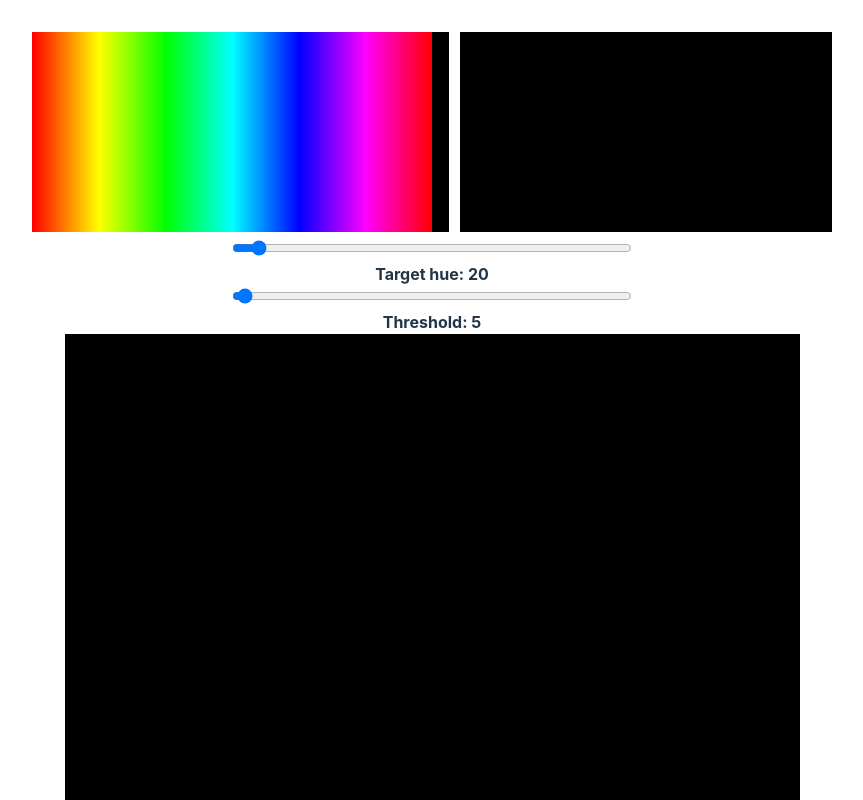
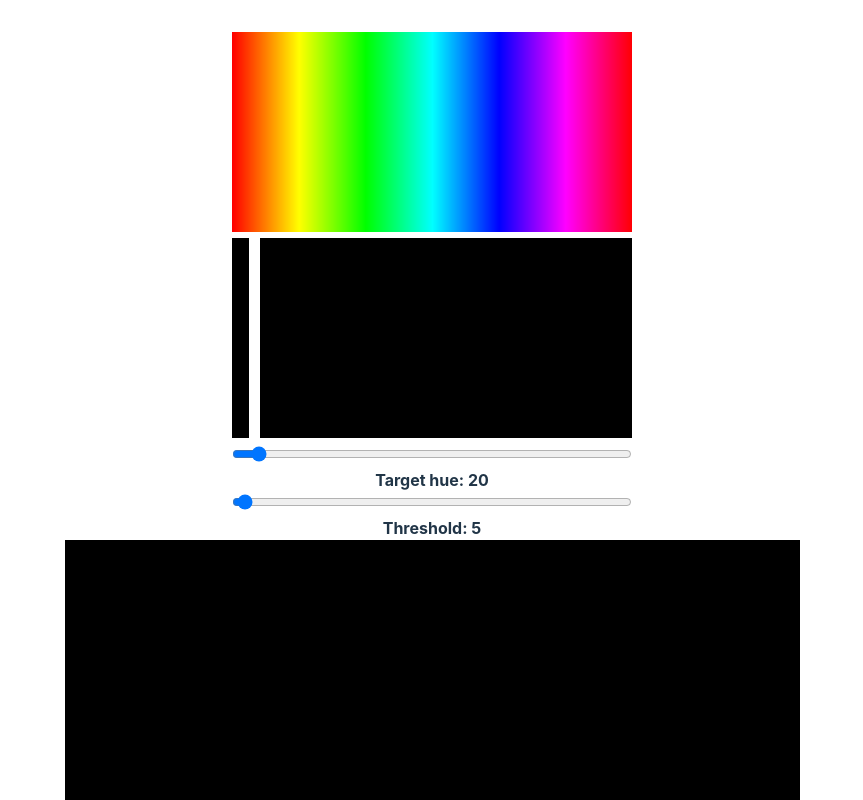
Before and after one commit to lohug1/color-detection, a React (Vite) app: page / in a window 1280 px wide. Shown: the top 800 px of the page, without its empty margins (208-1071 px from the left). Built offline with nearby package versions, Linux system fonts and the light colour scheme.

Commit message:
fixed math

```diff
--- a/src/App.jsx
+++ b/src/App.jsx
@@ -17,8 +17,12 @@ function App() {
 
   return (
     <>
+      <div>
       <ColorBar/>
+      </div>
+      <div>
       <ColorBar target_hue={TargetHue} threshold={Threshold}/>
+      </div>
       <div>
         <input defaultValue={TargetHue} type="range" min="0" max="399" style={{width: "400px"}} onChange={handleTargetHue} id="myRange"/>
       </div>
@@ -27,8 +31,9 @@ function App() {
         <input defaultValue={Threshold} onChange={handleThreshold}  type="range" min="0" max="399" style={{width: "400px"}} id="myRange2"/>
       </div>
       <h4 style={{margin: 0}}>Threshold: {Threshold}</h4>
-
+      <div>
       <ImageWithMask target_hue={TargetHue} threshold={Threshold}/>
+      </div>
     </>
   )
 }
--- a/src/colorbar.jsx
+++ b/src/colorbar.jsx
@@ -3,13 +3,27 @@ import { hsv2rgb } from "./utils";
 export function ColorBar({target_hue, threshold}){
     var width = 400;
     var height = 200;
-    //buffer = new Uint8ClampedArray(width * height * 4);
+
     let buffer = new Uint8ClampedArray(width * height * 4);
     let row = new Uint8ClampedArray(width * 4);
     if(target_hue !== undefined && threshold){
         for(var x = 0; x < width; x++) {
             var pos = x * 4;
-            if(target_hue + threshold > (x / width * 360) && target_hue - threshold < x / width * 360){
+            let interval = [target_hue - threshold, target_hue + threshold];
+            let isOverflow = false;
+            if(interval[0] < 0){
+                let aux = interval[1];
+                interval[1] = interval[0] + 360;
+                interval[0] = aux;
+                isOverflow = true;
+            }
+            if(interval[1] > 360){
+                let aux = interval[1];
+                interval[1] = interval[0];
+                interval[0] = aux % 360;
+                isOverflow=true;
+            }
+            if((interval[0] < x / width * 360 && interval[1] > (x / width * 360)) != isOverflow){
                 row[pos] = 255;           // some R value [0, 255]
                 row[pos+1] = 255;           // some G value
                 row[pos+2] = 255;           // some B value
@@ -44,13 +58,10 @@ export function ColorBar({target_hue, threshold}){
     canvas.width = width;
     canvas.height = height;
 
-    // create imageData object
     var idata = ctx.createImageData(width, height);
 
-    // set our buffer as source
     idata.data.set(buffer);
 
-    // update canvas with new data
     ctx.putImageData(idata, 0, 0);
     var dataUri = canvas.toDataURL();
     return (
--- a/src/imageWithMask.jsx
+++ b/src/imageWithMask.jsx
@@ -23,7 +23,21 @@ export function ImageWithMask({target_hue, threshold}){
         for(var x = 0; x < width; x++) {
             let [h,s,v] = rgb2hsv(idata.data[pos], idata.data[pos + 1], idata.data[pos + 2]);
             var pos = (y * width + x) * 4; // position in buffer based on x and y
-            if(target_hue + threshold > h && target_hue - threshold < h){
+            let interval = [target_hue - threshold, target_hue + threshold];
+            let isOverflow = false;
+            if(interval[0] < 0){
+                let aux = interval[1];
+                interval[1] = interval[0] + 360;
+                interval[0] = aux;
+                isOverflow = true;
+            }
+            if(interval[1] > 360){
+                let aux = interval[1];
+                interval[1] = interval[0];
+                interval[0] = aux % 360;
+                isOverflow=true;
+            }
+            if((interval[0] < h && interval[1] > h)!= isOverflow){
                 buffer[pos] = idata.data[pos];           // some R value [0, 255]
                 buffer[pos+1] = idata.data[pos + 1];           // some G value
                 buffer[pos+2] = idata.data[pos + 2];           // some B value
```
